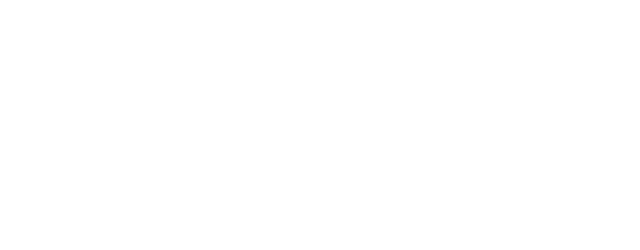
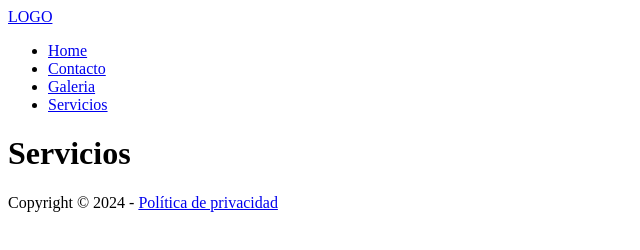
Before and after one commit to Kasandrabm/PRUEBALOCAL, a plain HTML site: page servicios.html in a window 1280 px wide. Shown: the whole page, without its empty margins (0-640 px from the left). Drawn offline with Linux system fonts and the light colour scheme.

Commit message:
creacion del enlace servicios dentro del nav y colocacion en todos los html para que la navegacion sea funcional

```diff
--- a/servicios.html
+++ b/servicios.html
@@ -0,0 +1,37 @@
+<!DOCTYPE html>
+<html lang="en">
+<head>
+    <meta charset="UTF-8">
+    <meta http-equiv="X-UA-Compatible" content="IE=edge">
+    <meta name="viewport" content="width=device-width, initial-scale=1.0">
+    <title>Servicios</title>
+
+</head>
+
+<body>
+
+    <header>
+        <nav>
+            <div>
+                <a href="index.html">LOGO</a>
+            </div>
+            <UL>
+                <li><a href="./index.html">Home</a></li>
+                <li><a href="./contacto.html">Contacto</a></li>
+                <li><a href="./galeria.html">Galeria</a></li>
+                <li><a href="./servicios.html">Servicios</a></li>
+            </UL>
+        </nav>
+    </header>
+
+    <main>
+        <h1>Servicios</h1>
+    </main>
+
+    <footer>
+        <p>Copyright &copy; 2024 - <a href="#">Política de privacidad</a></p>
+    </footer>
+
+</body>
+
+</html>
```
Also changed, not shown: contacto.html (+1 -0 lines), galeria.html (+1 -0 lines), index.html (+1 -0 lines).
